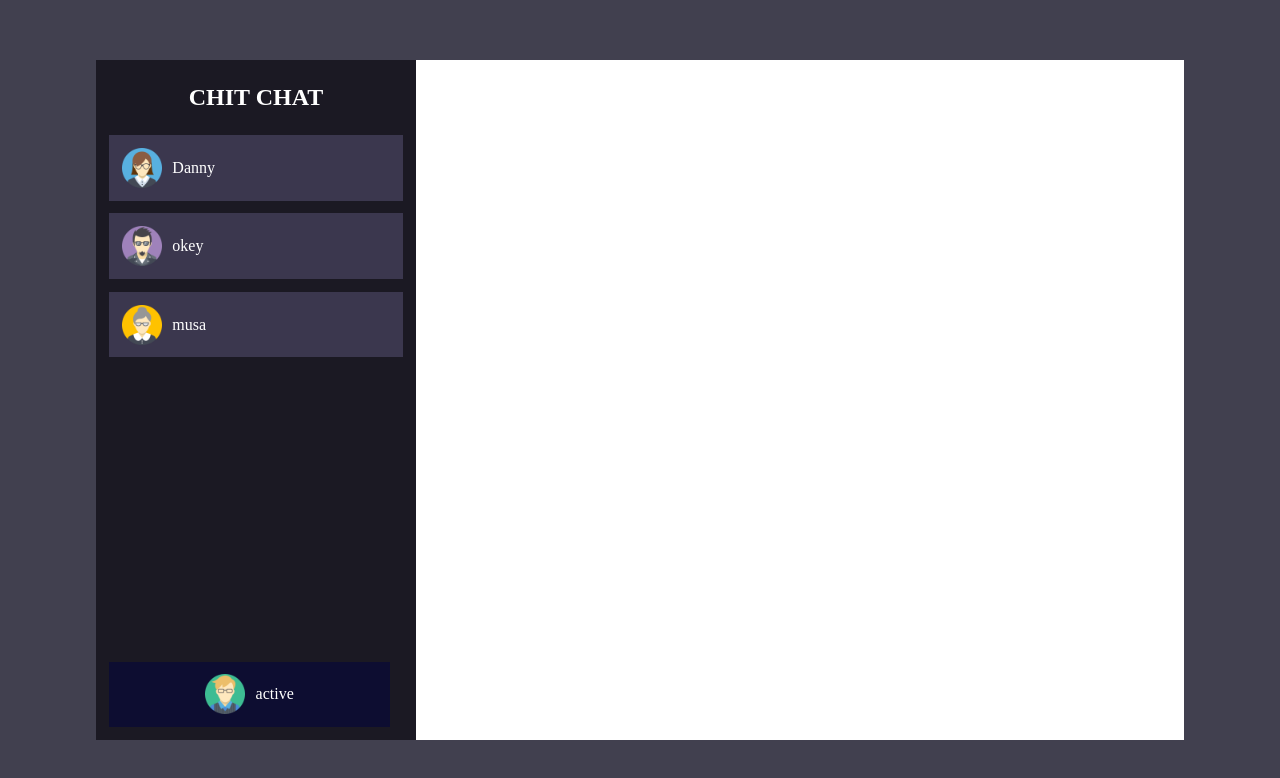
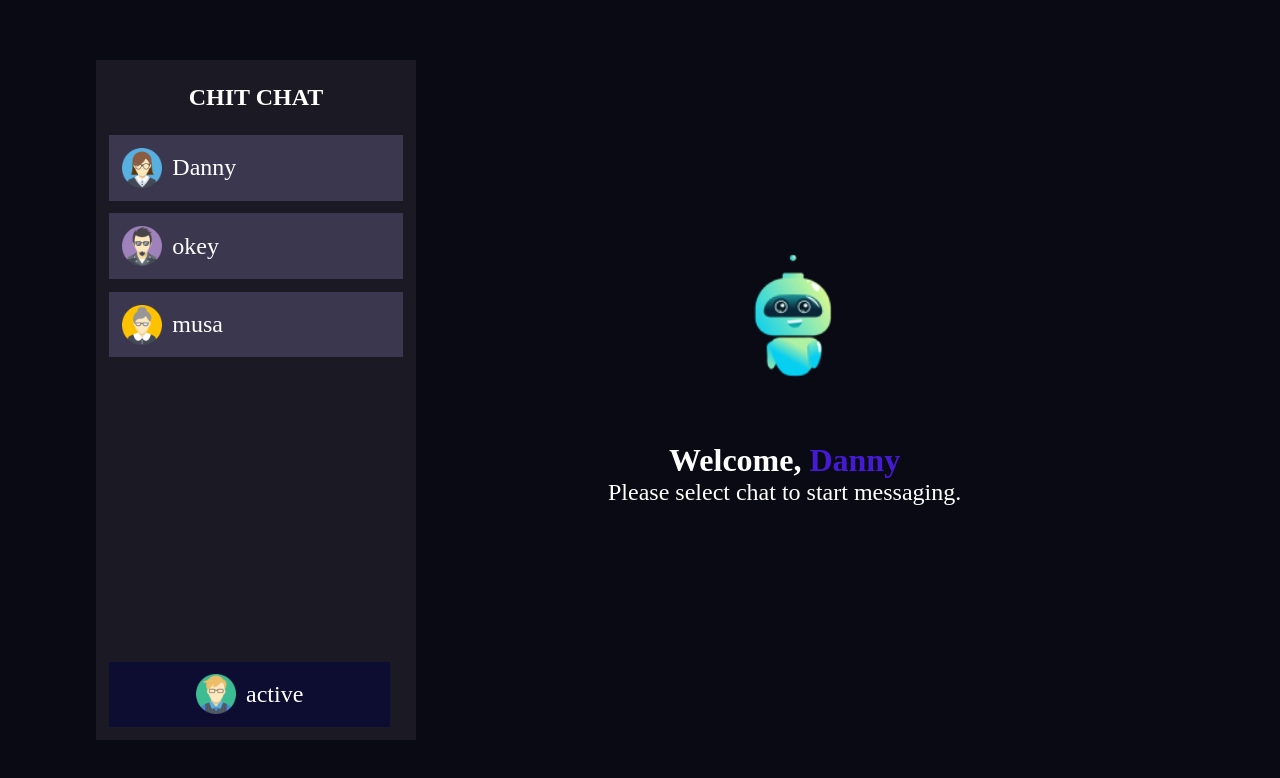
Before and after one commit to Naijabunner/chatapp, a React (Vite) app: page /ChitChatter in a window 1280 px wide. Shown: the top 778 px of the page. Built offline with nearby package versions, Linux system fonts and the light colour scheme.

Commit message:
wecome tab finished

```diff
--- a/src/App.css
+++ b/src/App.css
@@ -100,12 +100,14 @@ form{
   margin: 0;
 }
 .messanger_page_wrapper{
+  background-color: var(--backgroudcolor);
   color: #ffffff;
   position: relative;
   display: flex;
   justify-content: center;
   align-items: center;
   height: 100vh;
+  font-size: 3vmin;
 }
 
 .ChatListWrapper{
@@ -126,7 +128,7 @@ form{
 
 }
 .chatbox{
-  background-color: #ffffff;
+  position: relative;
   width: 60%;
 height: 85vh;
 
@@ -139,3 +141,25 @@ height: 85vh;
   bottom: 0;
   background-color: #0D0D31;
 }
+.welcometab{
+  display: flex;
+  flex-direction: column;
+  align-items: center;
+  width: fit-content;
+  background-color: #0A0A14;
+  position: absolute;
+  top: 20%;
+  left: 25%;
+}
+.welcometab span{
+  color:#441AD3;
+}
+.welcometab img{
+  width: 70%;
+}
+.welcometab h6{
+  font-size: 4vmin;
+}
+.welcometab :is(h6,img, p){
+  margin: 0;
+}
--- /dev/null
+++ b/src/components/wlcome.jsx
@@ -0,0 +1,14 @@
+import robot from "/src/assets/Images/robot 1.png"
+const WelcomeMessage = () => {
+    return ( <>
+    <div className="welcometab">
+        <img src={robot} alt="welcome robot" />
+        <h6>Welcome, <span>Danny</span></h6>
+        <p>
+        Please select chat to start messaging.
+        </p>
+    </div>
+    </> );
+}
+
+export default WelcomeMessage;
--- a/src/pages/MessagerPage/messager.jsx
+++ b/src/pages/MessagerPage/messager.jsx
@@ -3,6 +3,7 @@ import avatarTwo from "/src/assets/Images/avtwo.png";
 import avatarThree from "/src/assets/Images/avthree.png";
 import avatarFour from "/src/assets/Images/avfour.png";
 import ChatComp from "../../components/chats";
+import WelcomeMessage from "../../components/wlcome";
 const Chat = () => {
   const chartData = [
     { img: avatarOne, name: "Danny", active: "" },
@@ -26,7 +27,9 @@ const Chat = () => {
             <p>active </p>
           </div>
         </div>
-        <div className="chatbox"></div>
+        <div className="chatbox">
+            <WelcomeMessage/>
+        </div>
       </div>
     </>
   );
```
